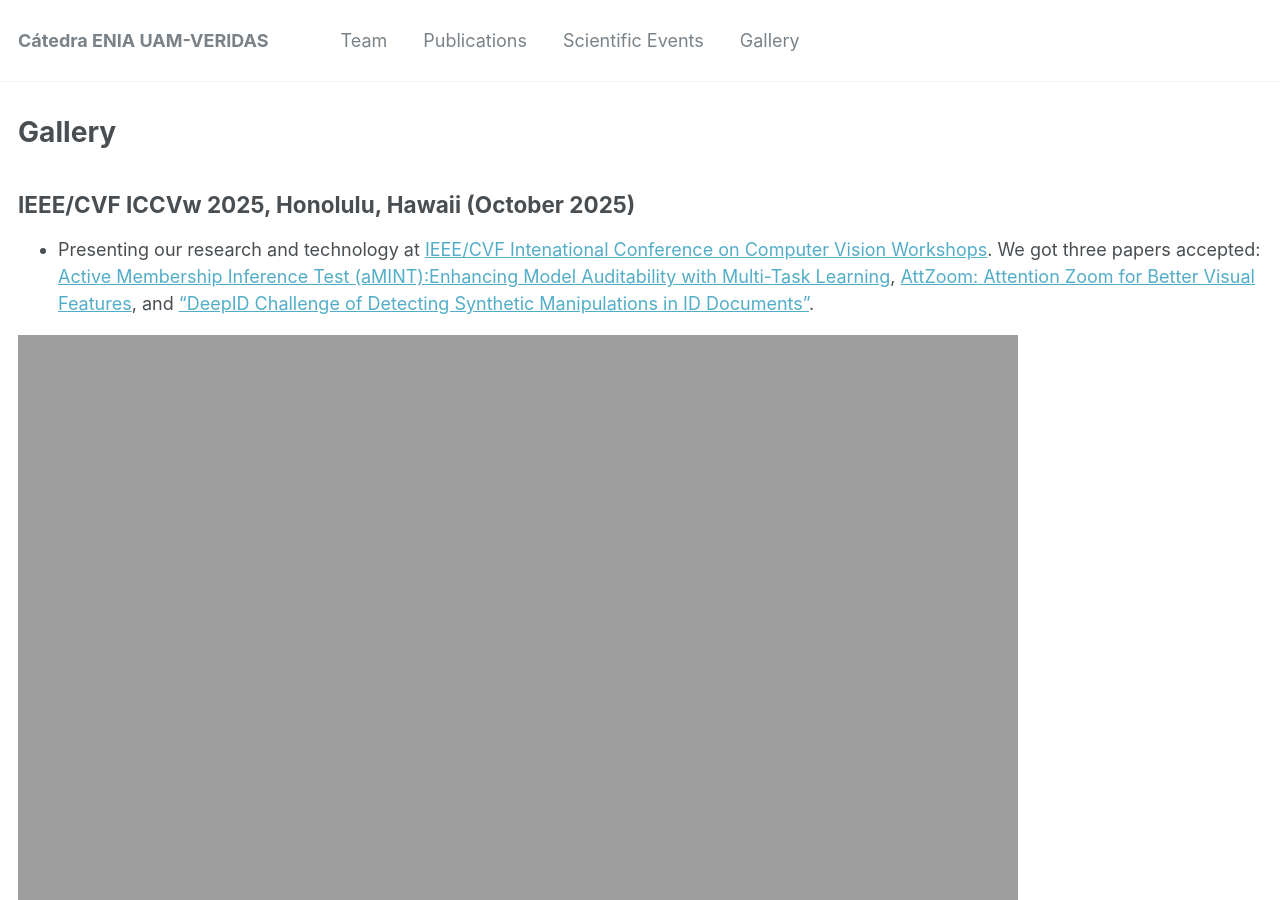
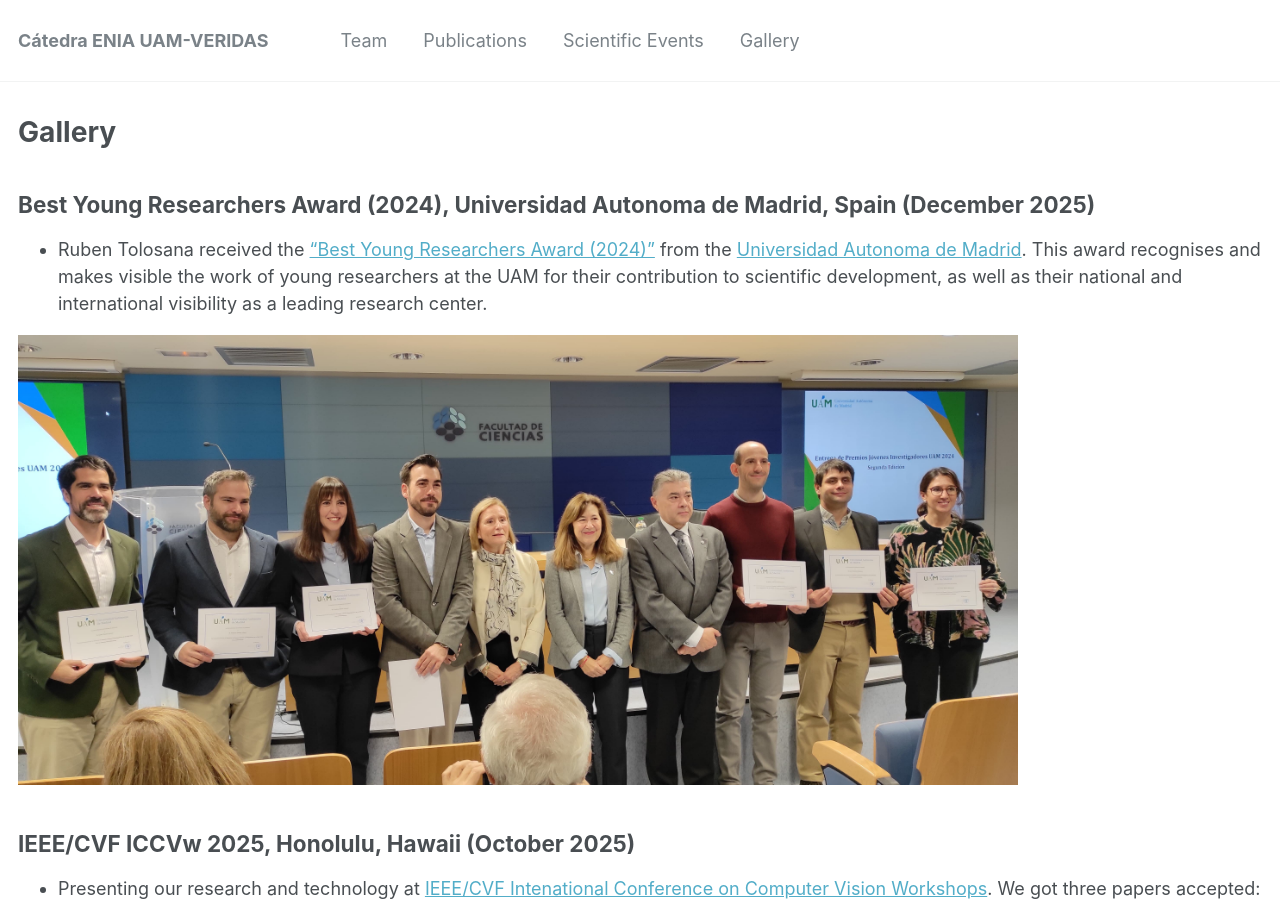
Before and after one commit to catedraeniauam/catedraeniauam.github.io, a Jekyll site: the page built from _pages/gallery.md, in a window 1280 px wide and 900 px high. Built offline with Jekyll 4.4.1, drawn with Linux system fonts in a browser that asks for light colours.

Commit message:
actualizamos la galeria con el ultimo premio de ruben tolosana

```diff
--- a/_pages/gallery.md
+++ b/_pages/gallery.md
@@ -4,6 +4,12 @@ title: "Gallery"
 permalink: /gallery/
 author_profile: true
 ---
+
+Best Young Researchers Award (2024), Universidad Autonoma de Madrid, Spain (December 2025)
+-----
+- Ruben Tolosana received the <a href="https://www.uam.es/uam/noticias/entrega-diplomas-premios-jovenes-investigadores-2025">“Best Young Researchers Award (2024)”</a> from the <a href="https://www.uam.es/uam/inicio">Universidad Autonoma de Madrid</a>. This award recognises and makes visible the work of young researchers at the UAM for their contribution to scientific development, as well as their national and international visibility as a leading research center.
+
+<img src="https://catedraeniauam.github.io/images/UAM_Under40_Award.jpg" align="center" width="1000"/>
 
 IEEE/CVF ICCVw 2025, Honolulu, Hawaii (October 2025)
 -----
```
Also changed, not shown: images/UAM_Under40_Award.jpg (added).
